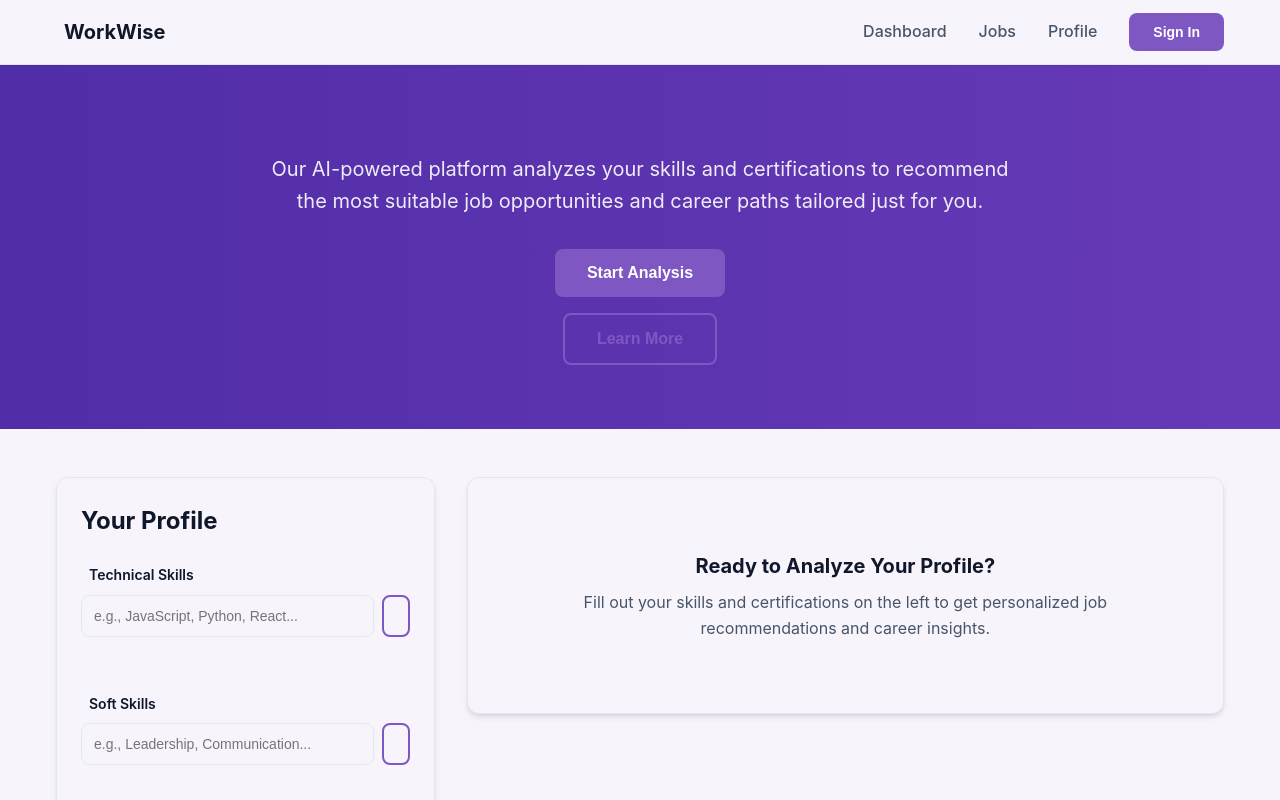
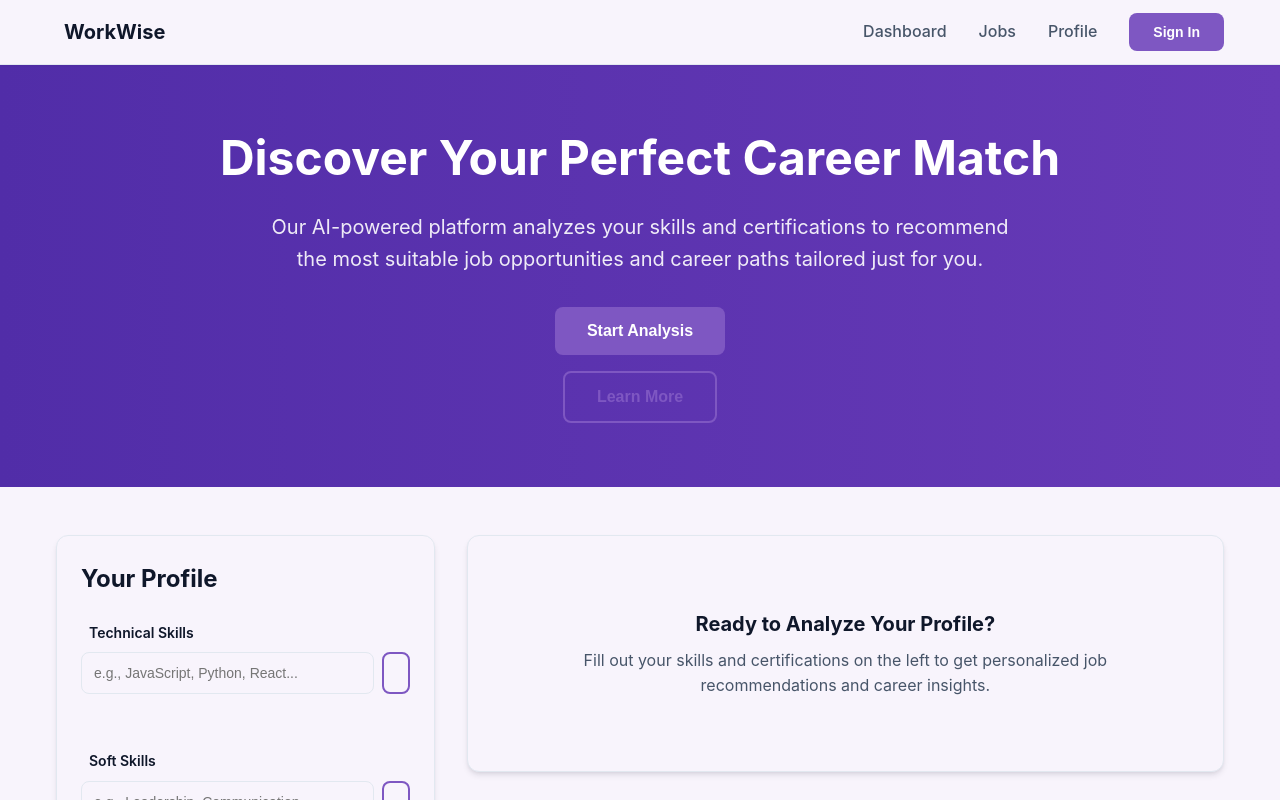
Before and after one commit to YUVASREE-hackathon/Summer-internship, a Next.js app: page / in a window 1280 px wide. Shown: the top 800 px of the page. Built offline with nearby package versions, Linux system fonts and the light colour scheme.

Commit message:
Restored index.js for homepage

```diff
--- a/pages/index.js
+++ b/pages/index.js
@@ -45,7 +45,7 @@ const Index = () => {
       <section className="hero">
         <div className="container">
           <div className="hero-content">
-            <h2></h2>
+            <h2>Discover Your Perfect Career Match</h2>
             <p>
               Our AI-powered platform analyzes your skills and certifications to
               recommend the most suitable job opportunities and career paths
```
